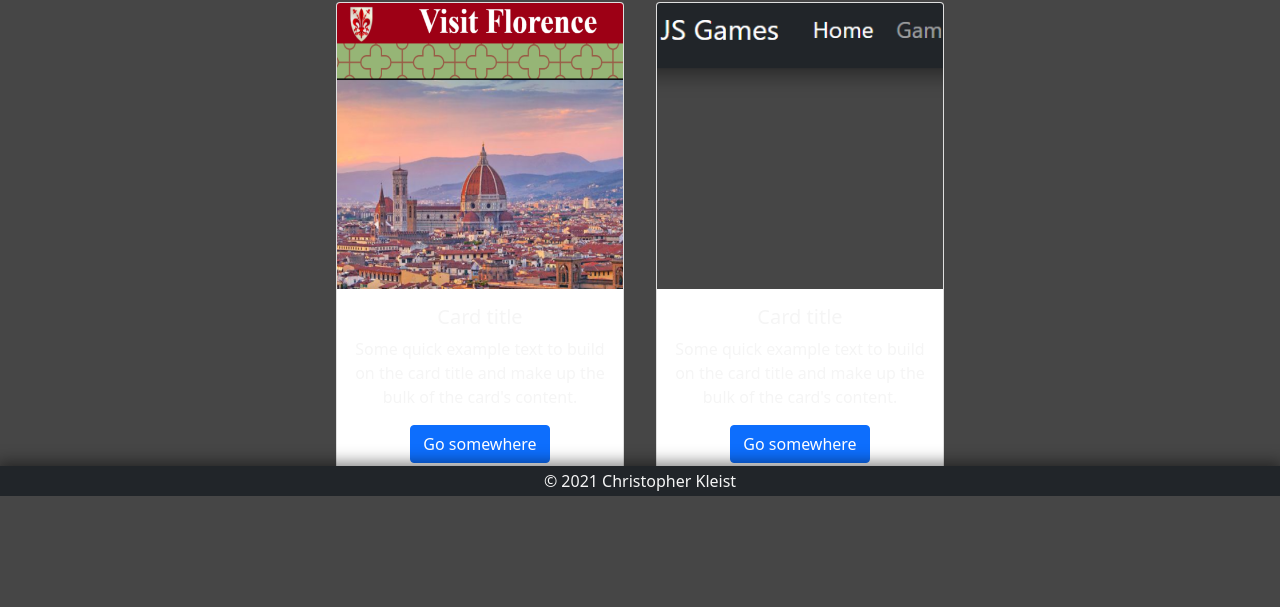
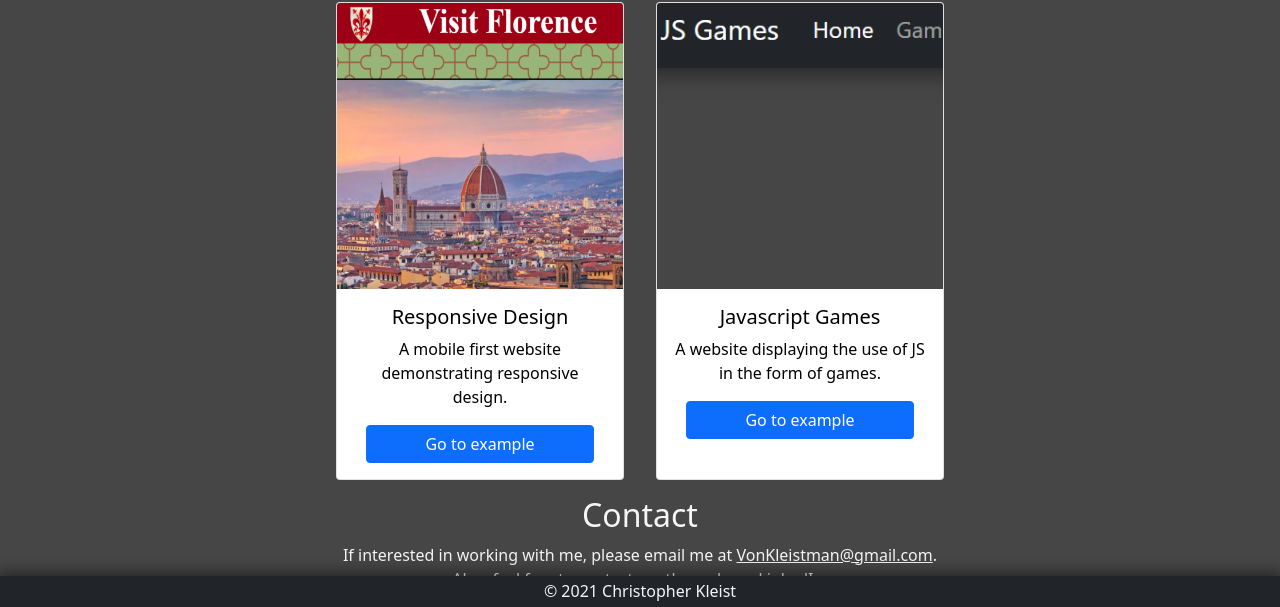
Before and after one commit to VonKleistman/PortfolioSite, a plain HTML site: page index.html in a window 1280 px wide. Shown: the part 393-1000 px from the top of the page. Before the commit the page ends 889 px from the top, so only its background shows below. Drawn offline with nearby package versions, Linux system fonts and the light colour scheme.

Commit message:
Added contact section

```diff
--- a/css/generalstyle.css
+++ b/css/generalstyle.css
@@ -49,3 +49,15 @@ section{
 .card{
     margin: 1em;
 }
+
+.card-text, .card-title{
+    color: black;
+}
+
+.card-button{
+    width: 90%;
+}
+
+.contactlink{
+    color: whitesmoke;
+}
--- a/index.html
+++ b/index.html
@@ -51,25 +51,27 @@
         <div class="card" style="width: 18rem;">
           <img src="images/visitFlorence.png" class="card-img-top" alt="Florence Website">
           <div class="card-body">
-            <h5 class="card-title">Card title</h5>
-            <p class="card-text">Some quick example text to build on the card title and make up the bulk of the card's content.</p>
-            <a href="#" class="btn btn-primary">Go somewhere</a>
+            <h5 class="card-title">Responsive Design</h5>
+            <p class="card-text">A mobile first website demonstrating responsive design.</p>
+            <a href="ResponsiveTravel/index.html" class="btn btn-primary card-button">Go to example</a>
           </div>
         </div>
 
         <div class="card" style="width: 18rem;">
           <img src="images/jsGames.png" class="card-img-top" alt="JS Games">
           <div class="card-body">
-            <h5 class="card-title">Card title</h5>
-            <p class="card-text">Some quick example text to build on the card title and make up the bulk of the card's content.</p>
-            <a href="#" class="btn btn-primary">Go somewhere</a>
+            <h5 class="card-title">Javascript Games</h5>
+            <p class="card-text">A website displaying the use of JS in the form of games.</p>
+            <a href="JSGames/index.html" class="btn btn-primary card-button">Go to example</a>
           </div>
         </div>
       </div>
       </section>
 
     <section id="Contact">
-
+      <h2>Contact</h2>
+      <p>If interested in working with me, please email me at <a href="mailto: VonKleistman@gmail.com" class="contactlink">VonKleistman@gmail.com</a>.<br>
+      Also, feel free to contact me through my <a href="https://www.linkedin.com/in/christopher-kleist-0b0804117/" class="contactlink">LinkedIn</a>.</p>
     </section>
 
     <footer>&copy; 2021 Christopher Kleist</footer>
```
